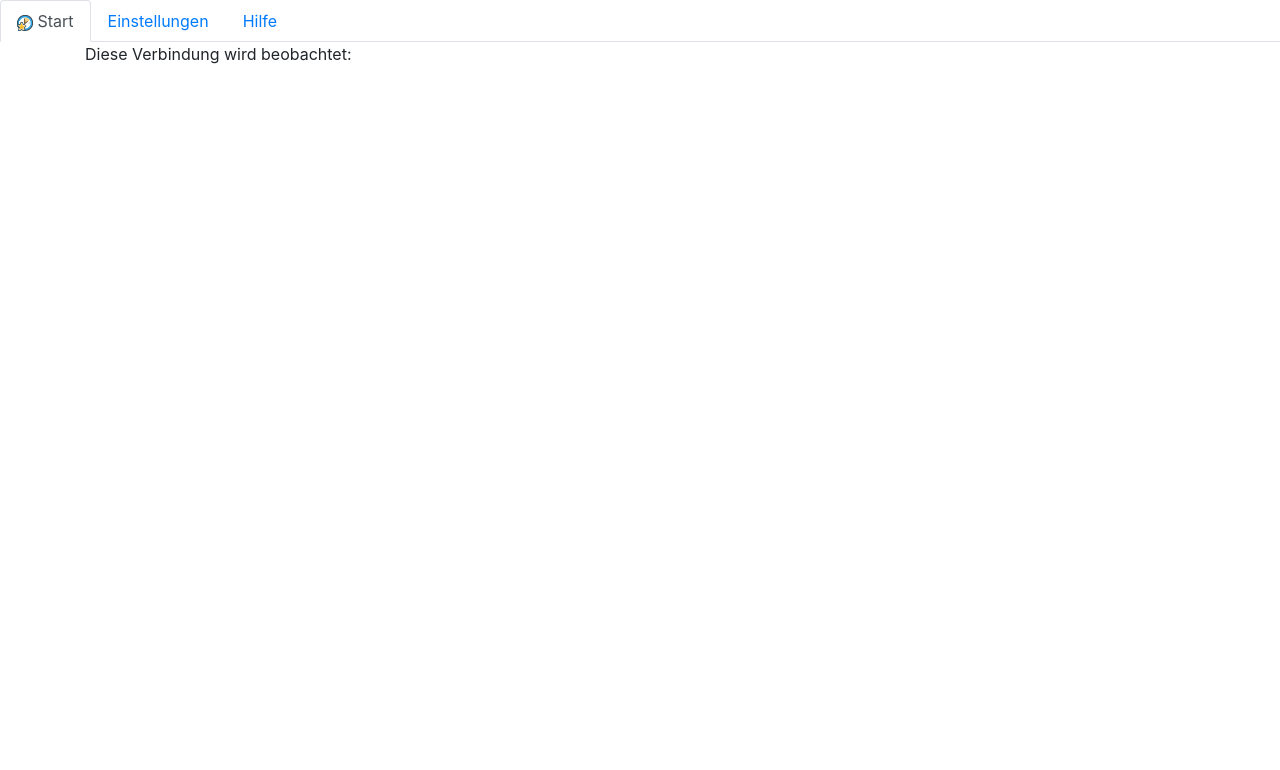
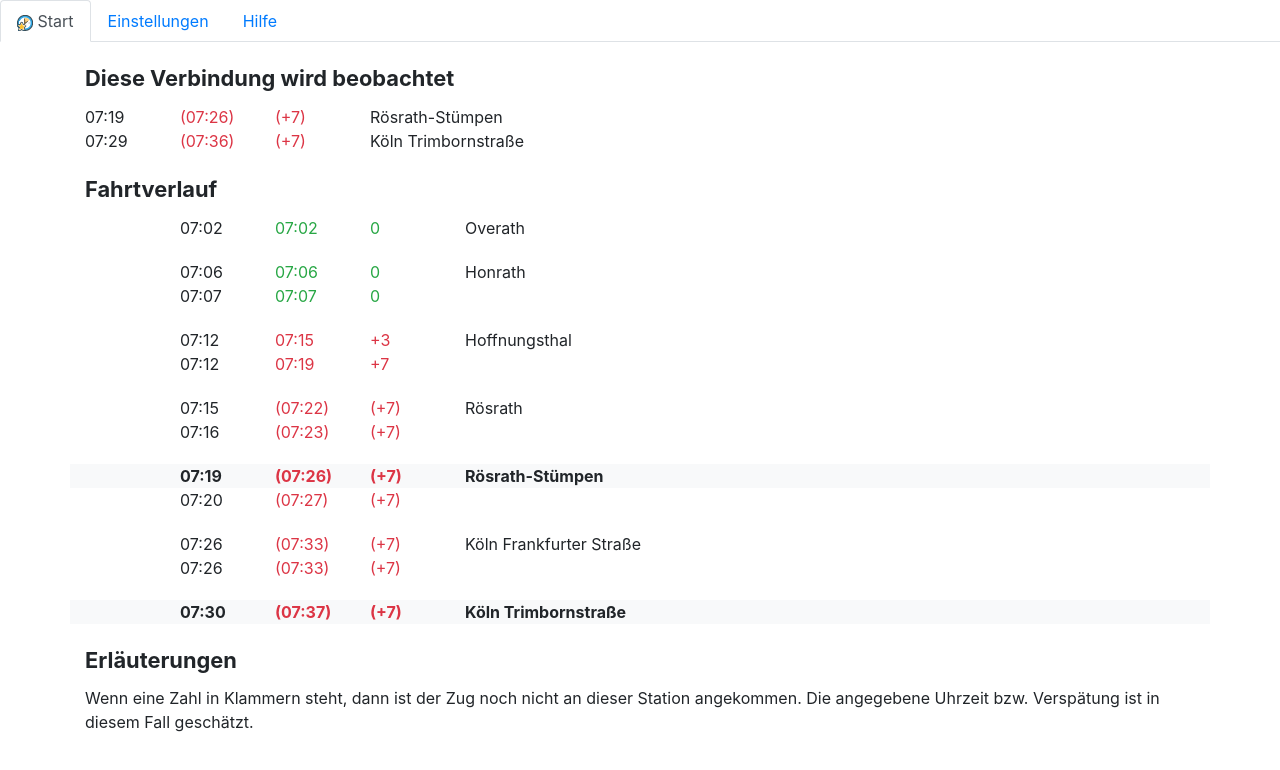
Before and after one commit to wonderbird/kdb-webapp, a Vue app: page / in a window 1280 px wide. Shown: the top 770 px of the page. Built offline with nearby package versions, Linux system fonts and the light colour scheme.

Commit message:
Defined TrackLog visual

```diff
--- a/src/connection/TrackLog.vue
+++ b/src/connection/TrackLog.vue
@@ -1,7 +1,110 @@
 <template>
   <div class="container">
     <div class="row">
-      <div class="col">Diese Verbindung wird beobachtet:</div>
+      <div class="col title">Diese Verbindung wird beobachtet</div>
+    </div>
+    <div class="row">
+      <div class="col-1">07:19</div>
+      <div class="col-1 text-danger">(07:26)</div>
+      <div class="col-1 text-danger">(+7)</div>
+      <div class="col-9">Rösrath-Stümpen</div>
+    </div>
+    <div class="row">
+      <div class="col-1">07:29</div>
+      <div class="col-1 text-danger">(07:36)</div>
+      <div class="col-1 text-danger">(+7)</div>
+      <div class="col-3">Köln Trimbornstraße</div>
+    </div>
+    <div class="row">
+      <div class="col title">Fahrtverlauf</div>
+    </div>
+    <div class="row">
+      <div class="col-1"><canvas id="canvas-1" height="0" width="0"></canvas></div>
+      <div class="col-1">07:02</div>
+      <div class="col-1 text-success">07:02</div>
+      <div class="col-1 text-success">0</div>
+      <div class="col-8">Overath</div>
+    </div>
+    <div class="row">
+      <div class="col-1"></div>
+      <div class="col-1">07:06</div>
+      <div class="col-1 text-success">07:06</div>
+      <div class="col-1 text-success">0</div>
+      <div class="col-8">Honrath</div>
+    </div>
+      <div class="row">
+      <div class="col-1"></div>
+      <div class="col-1">07:07</div>
+      <div class="col-1 text-success">07:07</div>
+      <div class="col-1 text-success">0</div>
+    </div>
+    <div class="row">
+      <div class="col-1"></div>
+      <div class="col-1">07:12</div>
+      <div class="col-1 text-danger">07:15</div>
+      <div class="col-1 text-danger">+3</div>
+      <div class="col-8">Hoffnungsthal</div>
+    </div>
+    <div class="row">
+      <div class="col-1"></div>
+      <div class="col-1">07:12</div>
+      <div class="col-1 text-danger">07:19</div>
+      <div class="col-1 text-danger">+7</div>
+    </div>
+    <div class="row">
+      <div class="col-1"></div>
+      <div class="col-1">07:15</div>
+      <div class="col-1 text-danger">(07:22)</div>
+      <div class="col-1 text-danger">(+7)</div>
+      <div class="col-8">Rösrath</div>
+    </div>
+    <div class="row">
+      <div class="col-1"></div>
+      <div class="col-1">07:16</div>
+      <div class="col-1 text-danger">(07:23)</div>
+      <div class="col-1 text-danger">(+7)</div>
+    </div>
+    <div class="row bg-light font-weight-bold">
+      <div class="col-1"></div>
+      <div class="col-1">07:19</div>
+      <div class="col-1 text-danger">(07:26)</div>
+      <div class="col-1 text-danger">(+7)</div>
+      <div class="col-8">Rösrath-Stümpen</div>
+    </div>
+    <div class="row">
+      <div class="col-1"></div>
+      <div class="col-1">07:20</div>
+      <div class="col-1 text-danger">(07:27)</div>
+      <div class="col-1 text-danger">(+7)</div>
+    </div>
+    <div class="row">
+      <div class="col-1"></div>
+      <div class="col-1">07:26</div>
+      <div class="col-1 text-danger">(07:33)</div>
+      <div class="col-1 text-danger">(+7)</div>
+      <div class="col-8">Köln Frankfurter Straße</div>
+    </div>
+    <div class="row">
+      <div class="col-1"></div>
+      <div class="col-1">07:26</div>
+      <div class="col-1 text-danger">(07:33)</div>
+      <div class="col-1 text-danger">(+7)</div>
+    </div>
+    <div class="row bg-light font-weight-bold">
+      <div class="col-1"></div>
+      <div class="col-1">07:30</div>
+      <div class="col-1 text-danger">(07:37)</div>
+      <div class="col-1 text-danger">(+7)</div>
+      <div class="col-8">Köln Trimbornstraße</div>
+    </div>
+    <div class="row">
+      <div class="col title">Erläuterungen</div>
+    </div>
+    <div class="row">
+      <div class="col">
+        Wenn eine Zahl in Klammern steht, dann ist der Zug noch nicht an dieser Station
+        angekommen. Die angegebene Uhrzeit bzw. Verspätung ist in diesem Fall geschätzt.
+      </div>
     </div>
   </div>
 </template>
@@ -12,6 +115,20 @@ export default {
 };
 </script>
 
+<style>
+.title {
+  margin: 20px 0 10px 0;
+  font-size: 2.5ex;
+  font-weight: bold;
+}
 
-<style>
+/* Track log */
+.container>div.row:nth-child(2n+5) {
+  margin-bottom: 20px;
+}
+
+/* Explanations */
+.container>div.row:nth-last-child(2) {
+  margin-bottom: 0;
+}
 </style>
```
